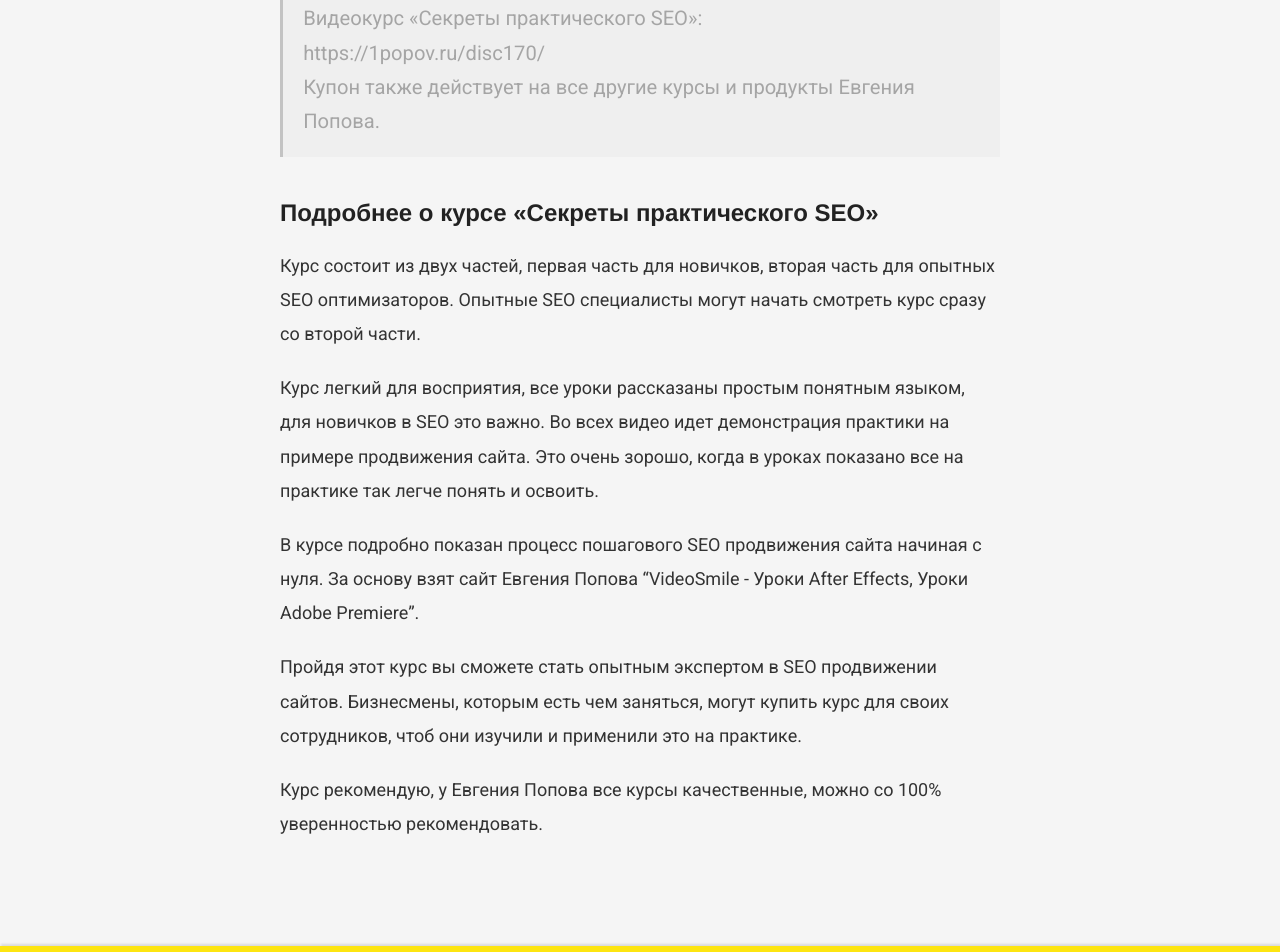
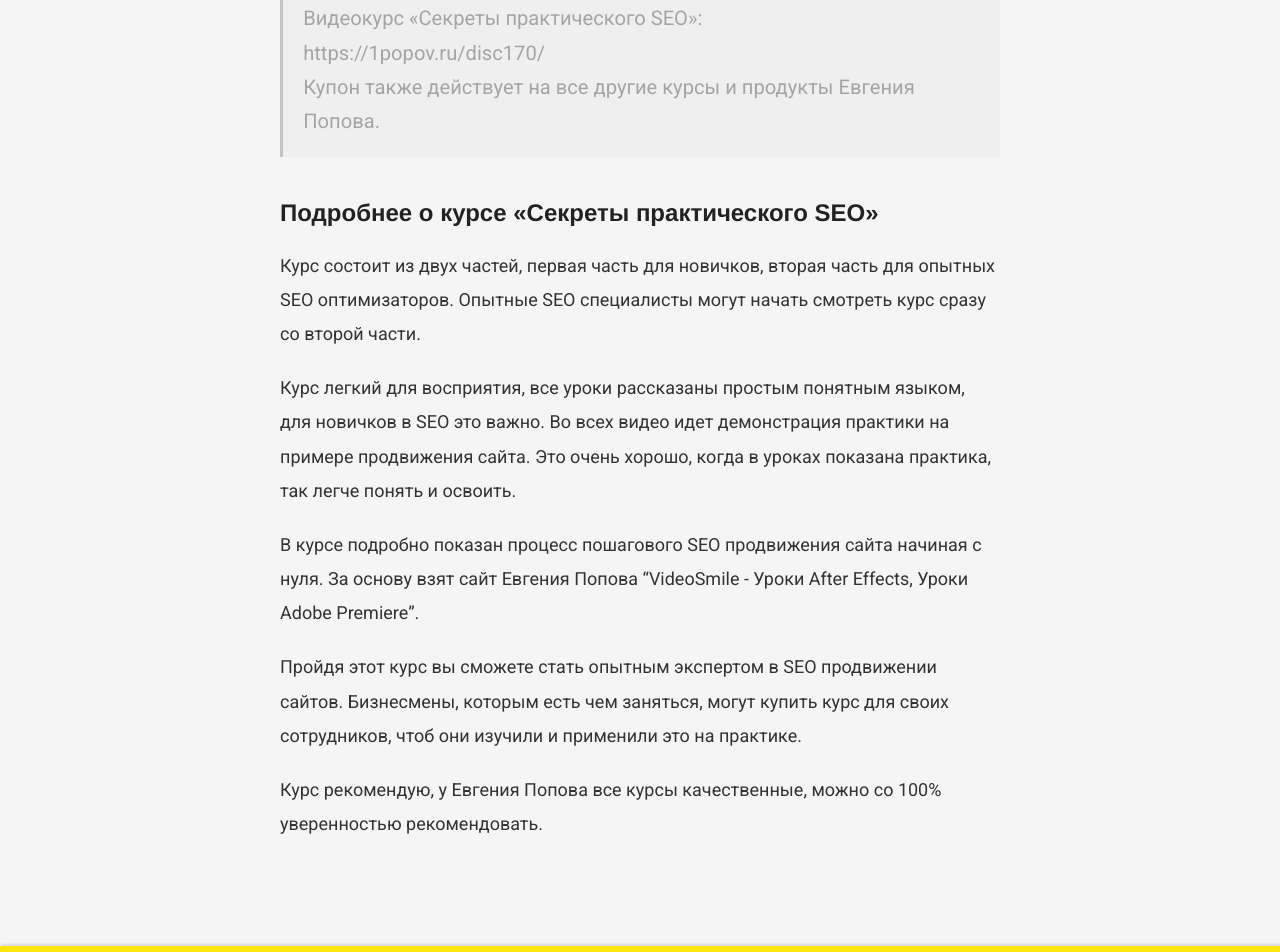
Before and after one commit to VadymVolos/vadymvolos.github.io, a Jekyll site: the page built from _posts/digital-marketing/2017-01-22-sekrety-seo-popov-kupon-skidka.md, in a window 1280 px wide. Shown: the part 1044-1996 px from the top of the page. Built offline with Jekyll 4.4.1, drawn with Linux system fonts in a browser that asks for light colours; nearby versions of some CDN libraries; comment, search, counter and statistics services are not loaded.

Commit message:
Update 2017-01-22-sekrety-seo-popov-kupon-skidka.md

```diff
--- a/_posts/digital-marketing/2017-01-22-sekrety-seo-popov-kupon-skidka.md
+++ b/_posts/digital-marketing/2017-01-22-sekrety-seo-popov-kupon-skidka.md
@@ -29,7 +29,7 @@
 
 Курс состоит из двух частей, первая часть для новичков, вторая часть для опытных SEO оптимизаторов. Опытные SEO специалисты могут начать смотреть курс сразу со второй части.
 
-Курс легкий для восприятия, все уроки рассказаны простым понятным языком, для новичков в SEO это важно. Во всех видео идет демонстрация практики на примере продвижения сайта. Это очень зорошо, когда в уроках показано все на практике так легче понять и освоить.
+Курс легкий для восприятия, все уроки рассказаны простым понятным языком, для новичков в SEO это важно. Во всех видео идет демонстрация практики на примере продвижения сайта. Это очень хорошо, когда в уроках показана практика, так легче понять и освоить.
 
 В курсе подробно показан процесс пошагового SEO продвижения сайта начиная с нуля. За основу взят сайт Евгения Попова "VideoSmile - Уроки After Effects, Уроки Adobe Premiere".
 
```
